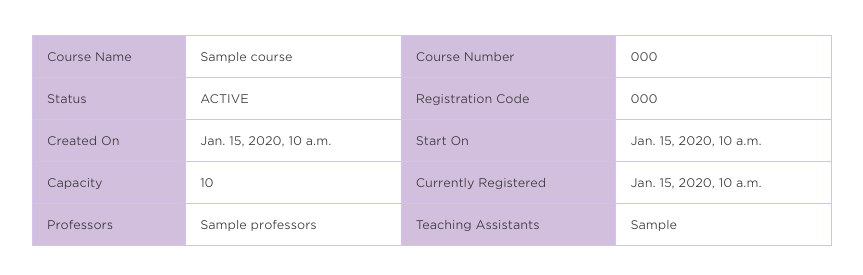
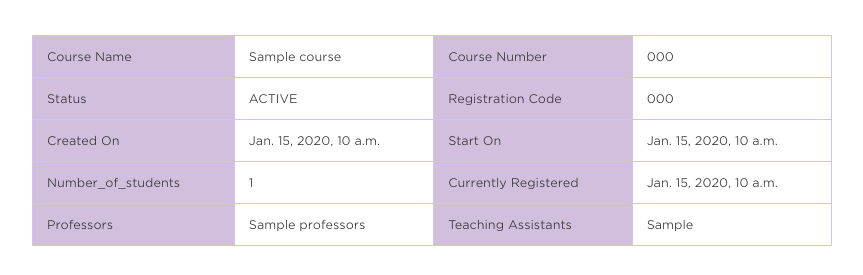
Before and after one commit to vital2/Vital-development, a Django app: template vital_site/vital/templates/vital/course_detail.html in a window 1280 px wide. Shown: the part 158-433 px from the top of the page, without its empty margins (208-1071 px from the left). Run offline with Django 3.2, Linux system fonts and the light colour scheme; tables that the repository leaves empty hold one stand-in row (values such as "Sample post"); the template is opened without the code that fills it: values that come from a table or form of the project are taken from there, most other values are stand-ins (such as "Sample title", 1, 10 or a date in 2020); grey boxes marked "Sample" are stand-in pictures; parts of the project's set-up code (start-up, migrations or seed data) failed here and were passed over; some libraries are stand-ins or nearby versions.

Commit message:
removed student registration limit

```diff
--- a/vital_site/vital/models.py
+++ b/vital_site/vital/models.py
@@ -87,7 +87,8 @@ class Course(models.Model):
     name = models.CharField(max_length=200)
     course_number = models.CharField(max_length=200, unique=True)
     registration_code = models.CharField(max_length=10, unique=True)
-    capacity = models.IntegerField(default=0)
+    #capacity = models.IntegerField(default=0)
+    no_of_students = models.IntegerField(default=0)
     start_date = models.DateTimeField(default=datetime.now, blank=True)
     created_date = models.DateTimeField(default=datetime.now, blank=True)
     status = models.CharField(max_length=10)
--- a/vital_site/vital/templates/vital/course_detail.html
+++ b/vital_site/vital/templates/vital/course_detail.html
@@ -82,7 +82,10 @@
                 <td style="background-color: #d2bfde;">Registration Code</td><td>{{ course.registration_code }}</td></tr>
             <tr><td style="background-color: #d2bfde;">Created On</td><td>{{ course.created_date }}</td>
                 <td style="background-color: #d2bfde;">Start On</td><td>{{ course.start_date }}</td></tr>
+<!--ap4414 edit
             <tr><td style="background-color: #d2bfde;">Capacity</td><td>{{ course.capacity }}</td>
+-->
+            <tr><td style="background-color: #d2bfde;">Number_of_students</td><td>{{ course.no_of_students }}</td>
                 <td style="background-color: #d2bfde;">Currently Registered</td><td>{{ students_registered }}</td></tr>
             <tr><td style="background-color: #d2bfde;">Professors</td><td>{% if professors %}{{ professors }}{% else %} None Assigned {% endif %}</td>
                 <td style="background-color: #d2bfde;">Teaching Assistants</td><td>{% if teaching_assistants %}{{ teaching_assistants }}{% else %} None Assigned {% endif %}</td></tr>
--- a/vital_site/vital/views/student_view.py
+++ b/vital_site/vital/views/student_view.py
@@ -241,8 +241,12 @@ def register_for_course(request):
                     if len(Registered_Course.objects.filter(course_id=course.id, user_id=user.id)) > 0:
                         error_message = 'You have already registered for this course'
                     else:
+                        '''
+                        ap4414 EDIT : removing limit on the number students registering for a course
                         if course.capacity > len(Registered_Course.objects.filter(course_id=course.id)) \
                                 and course.status == 'ACTIVE':
+                        '''
+                        if course.status == 'ACTIVE':
                             XenClient().register_student_vms(request.user, course)
                             registered_course = Registered_Course(course_id=course.id, user_id=user.id)
                             registered_course.save()
```
